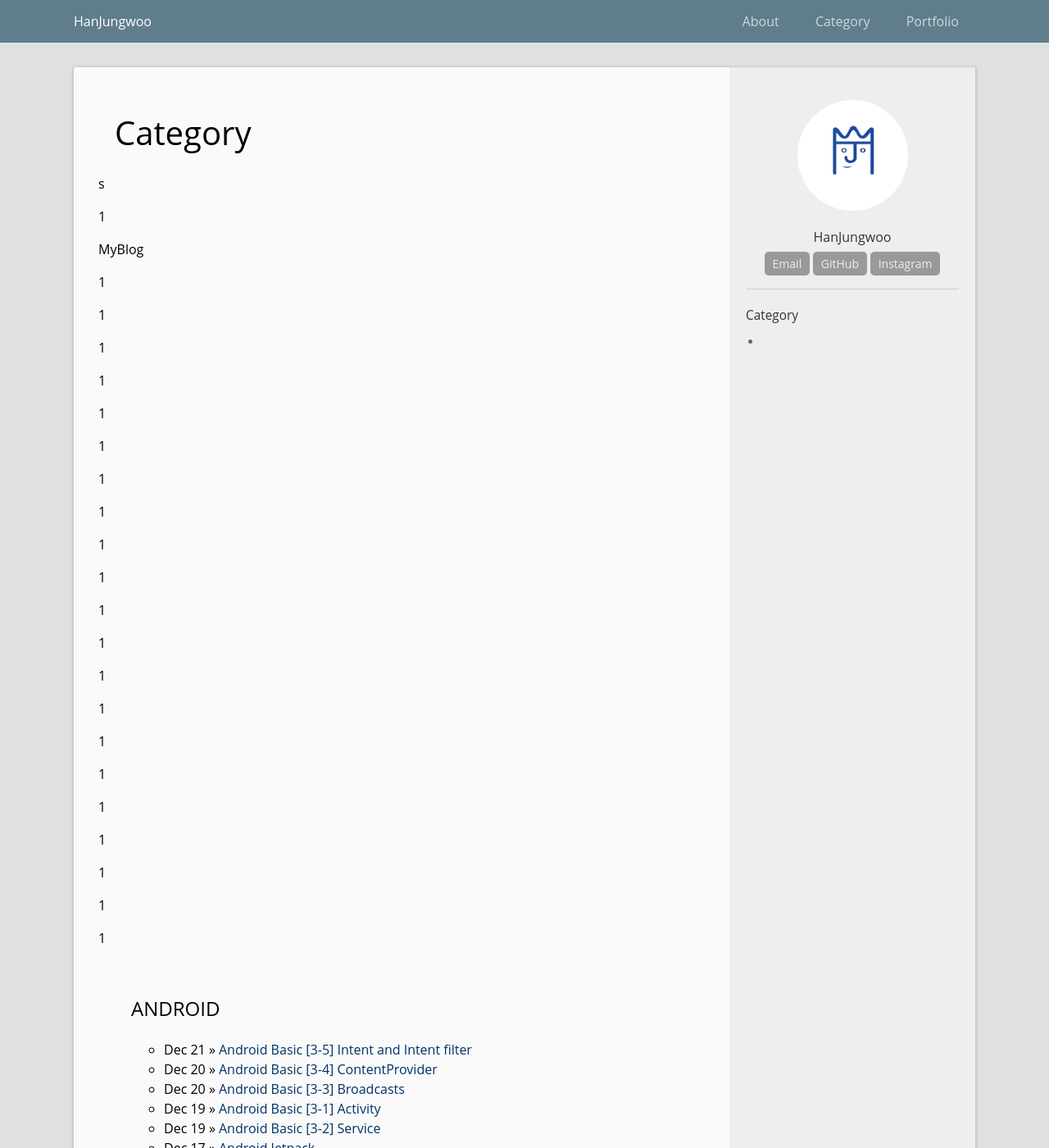
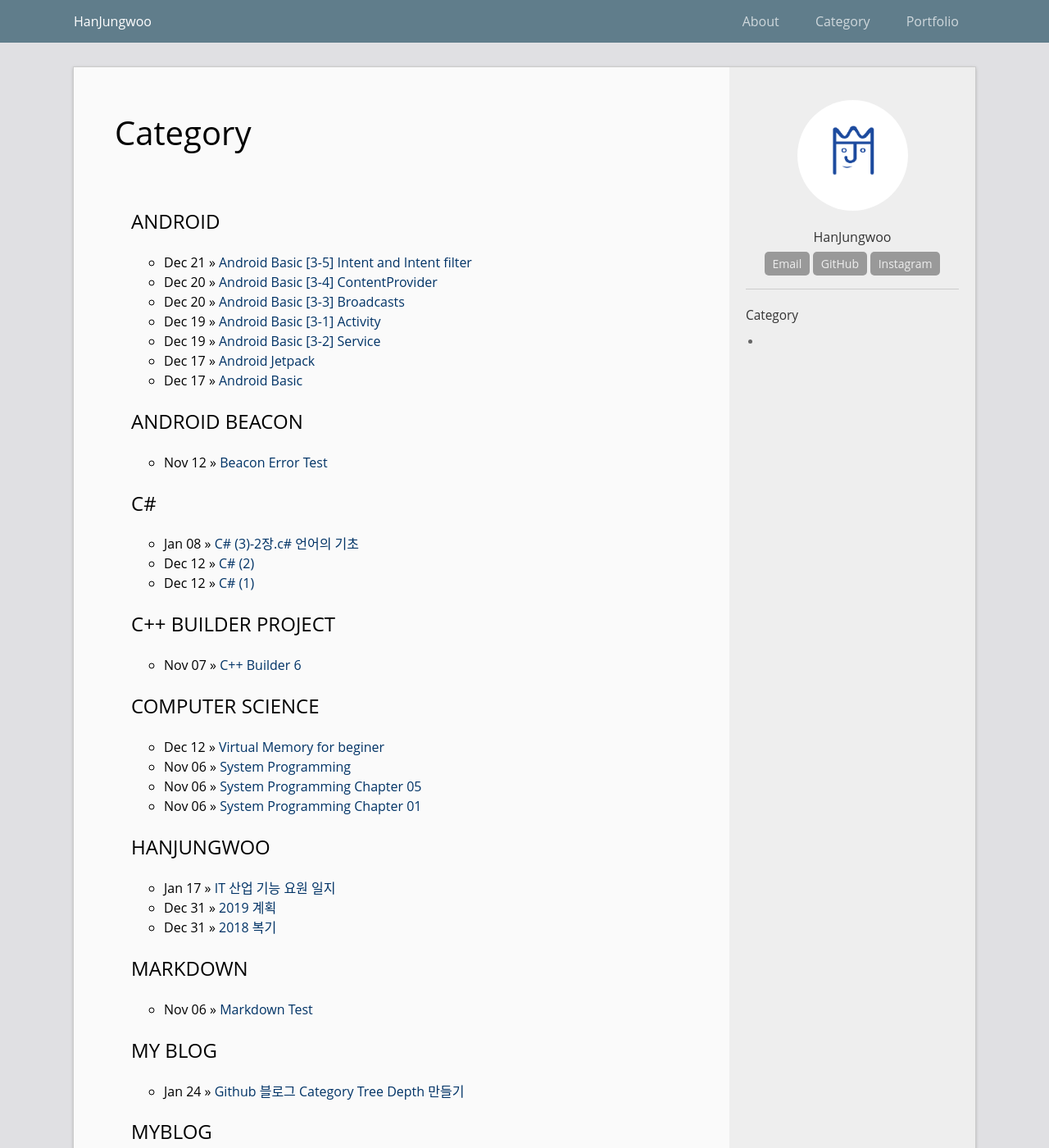
Before and after one commit to sunrisehouse/hanjungwoo-blog-old, a Jekyll site: the page built from category.html, in a window 1280 px wide and 1400 px high. Shown: the whole window at 82% size. Built offline with Jekyll 4.4.1, drawn with Linux system fonts in a browser that asks for light colours.

Commit message:
upload category

```diff
--- a/category.html
+++ b/category.html
@@ -6,13 +6,7 @@ permalink: /category/
 
 <div class="home">
   <h1 class="page-heading">Category</h1>
-  <p> s
-{% assign site_categories = site.posts | map: 'category' %}
-{% for category in site_categories %}
-  <p>1</p>
-  {{ category }}
-{% endfor %}
-  </p>
+
   <ul class="post-list">
 
 {% capture categories %}{% for category in site.categories %}{{ category | first }}{% unless forloop.last %},{% endunless %}{% endfor %}{% endcapture %}
```
